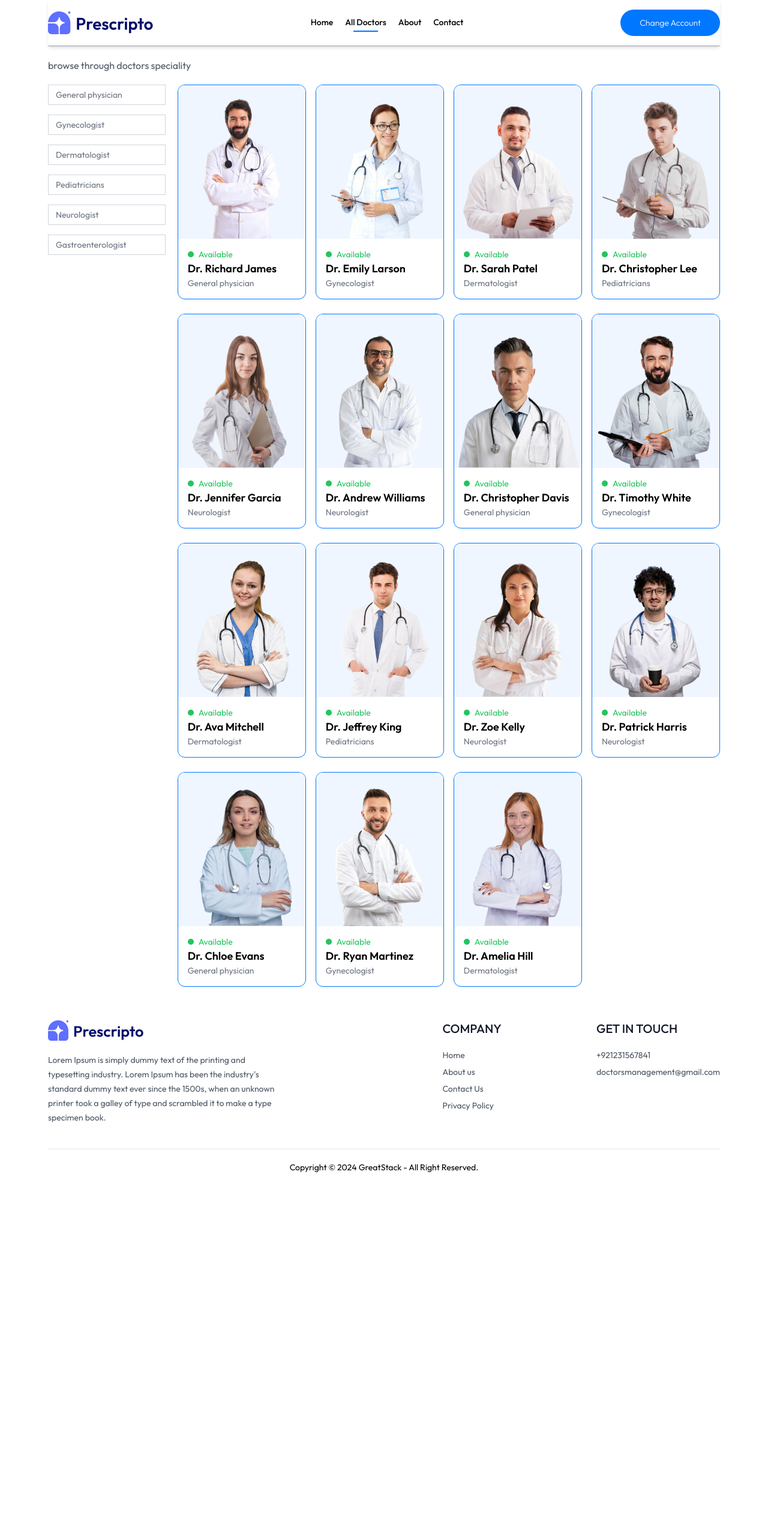
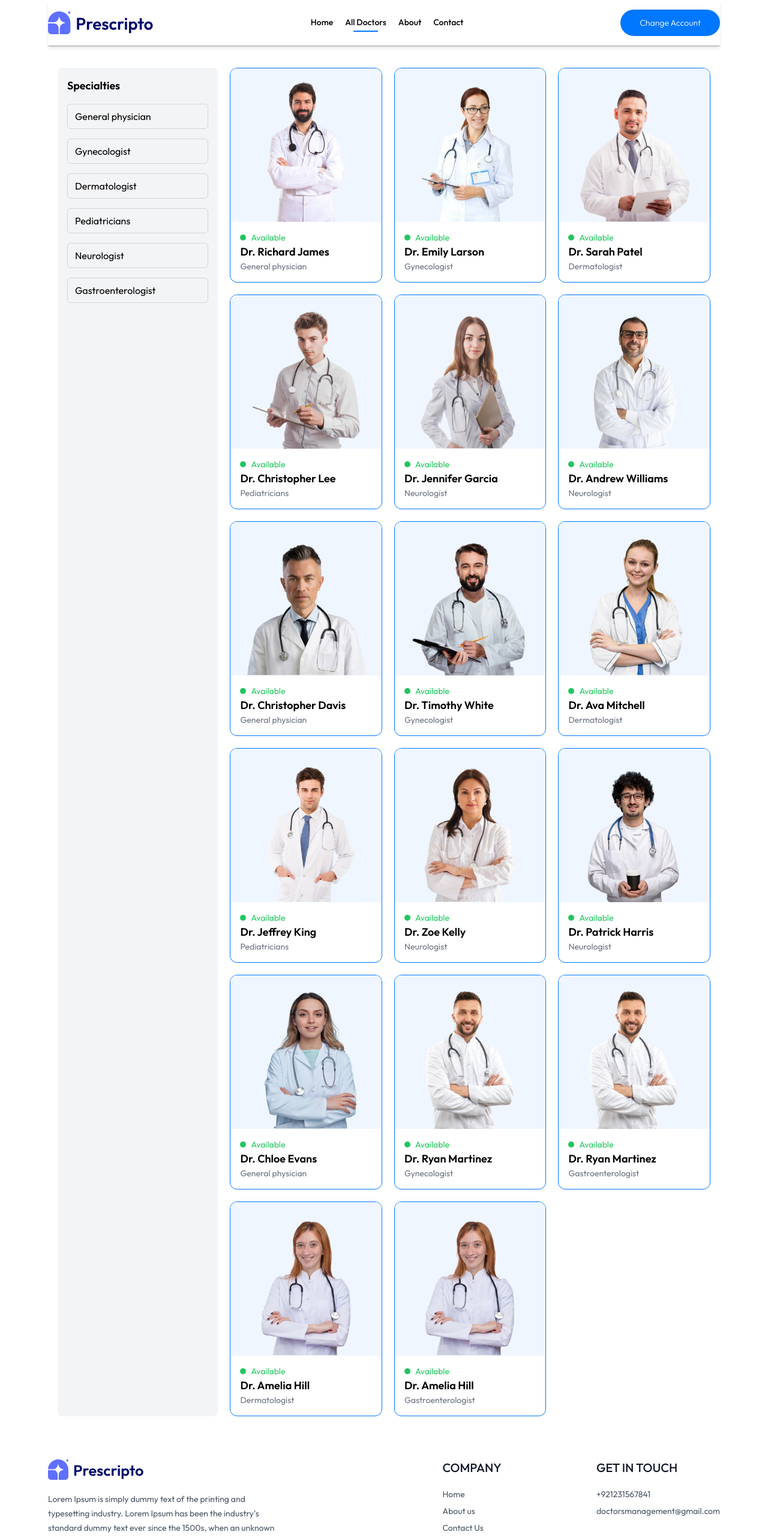
Before and after one commit to Usamasafdar540/doctor-appointment, a React (Vite) app: page /doctors in a window 1280 px wide. Shown: the top 2564 px of the page at 60% size. Before the commit the page ends 1976 px from the top, so only its background shows below. Built offline with nearby package versions, Linux system fonts and the light colour scheme.

Commit message:
Updated the Doctors Functionalities added dates and Calendar for booking

```diff
--- a/src/assets/assets_frontend/assets.js
+++ b/src/assets/assets_frontend/assets.js
@@ -282,6 +282,23 @@ export const doctors = [
             line2: 'Circle, Ring Road, London'
         }
     },
+
+    {
+        _id: 'doc14',
+        name: 'Dr. Ryan Martinez',
+        image: doc14,
+        speciality: 'Gastroenterologist',
+        degree: 'MBBS',
+        experience: '3 Years',
+        about: 'Dr. Davis has a strong commitment to delivering comprehensive medical care, focusing on preventive medicine, early diagnosis, and effective treatment strategies. Dr. Davis has a strong commitment to delivering comprehensive medical care, focusing on preventive medicine, early diagnosis, and effective treatment strategies.',
+        fees: 60,
+        address: {
+            line1: '27th Cross, Richmond',
+            line2: 'Circle, Ring Road, London'
+        }
+    },
+
+
     {
         _id: 'doc15',
         name: 'Dr. Amelia Hill',
@@ -296,4 +313,18 @@ export const doctors = [
             line2: 'Circle, Ring Road, London'
         }
     },
+    {
+        _id: 'doc15',
+        name: 'Dr. Amelia Hill',
+        image: doc15,
+        speciality: 'Gastroenterologist',
+        degree: 'MBBS',
+        experience: '1 Years',
+        about: 'Dr. Davis has a strong commitment to delivering comprehensive medical care, focusing on preventive medicine, early diagnosis, and effective treatment strategies. Dr. Davis has a strong commitment to delivering comprehensive medical care, focusing on preventive medicine, early diagnosis, and effective treatment strategies.',
+        fees: 30,
+        address: {
+            line1: '37th Cross, Richmond',
+            line2: 'Circle, Ring Road, London'
+        }
+    },
 ]
--- /dev/null
+++ b/src/components/RelatedDoctors.jsx
@@ -0,0 +1,59 @@
+import { useContext, useEffect, useState } from "react";
+import { AppContext } from "../context/AppContext";
+import { useNavigate } from "react-router-dom";
+
+// eslint-disable-next-line react/prop-types
+const RelatedDoctors = ({ speciality, docId }) => {
+  const { doctors } = useContext(AppContext);
+  const [relDocs, setRelDocs] = useState([]);
+  const navigate = useNavigate();
+
+  useEffect(() => {
+    if (doctors.length > 0 && speciality) {
+      const doctorsData = doctors.filter(
+        (doc) => doc.speciality === speciality && doc._id !== docId
+      );
+      setRelDocs(doctorsData);
+      console.log(doctorsData, "Related Data"); // ✅ Now this will show the correct related doctors
+    }
+  }, [doctors, speciality, docId]);
+
+  return (
+    <div className="flex flex-col items-center gap-4 my-16 text-gray-900 md:mx-10">
+      <h1 className="text-3xl font-medium">Top {speciality} Specialists</h1>
+      <p className="sm:w-1/3 text-center text-small">
+        Browse through our extensive list of trusted {speciality} specialists.
+      </p>
+
+      <div className="w-full grid grid-cols-auto gap-4 pt-5 gap-y-6 px-3 sm:px-0">
+        {relDocs.length > 0 ? (
+          relDocs.slice(0, 5).map((item, index) => (
+            <div
+              key={index}
+              onClick={() => navigate(`/appointment/${item._id}`)}
+              className="border border-primary rounded-xl overflow-hidden cursor-pointer hover:translate-y-[-10px] transition-all duration-500"
+            >
+              <img
+                className="bg-blue-50 h-64 object-cover"
+                src={item.image}
+                alt={item.name || "Doctor Image"}
+              />
+              <div className="p-4">
+                <div className="flex items-center gap-2 text-sm text-green-500">
+                  <p className="w-2.5 h-2.5 bg-green-500 rounded-full"></p>
+                  <p>Available</p>
+                </div>
+                <p className="font-semibold text-lg">{item.name}</p>
+                <p className="text-sm text-gray-500">{item.speciality}</p>
+              </div>
+            </div>
+          ))
+        ) : (
+          <p className="text-gray-500">No related {speciality} specialists found.</p>
+        )}
+      </div>
+    </div>
+  );
+};
+
+export default RelatedDoctors;
--- a/src/context/AppContext.jsx
+++ b/src/context/AppContext.jsx
@@ -1,20 +1,19 @@
-import { createContext } from 'react';
-import { doctors } from '../assets/assets_frontend/assets';
+import { createContext } from "react";
+import { doctors } from "../assets/assets_frontend/assets";
 
 // Create the context
 export const AppContext = createContext();
 
 const AppContextProvider = (props) => {
-  // Define the value for the context
+  const currencySymbol = "$";
   const value = {
-    doctors
+    doctors,
+    currencySymbol,
   };
 
   return (
     // Pass the value to the provider so that children can consume it
-    <AppContext.Provider value={value}>
-      {props.children}
-    </AppContext.Provider>
+    <AppContext.Provider value={value}>{props.children}</AppContext.Provider>
   );
 };
 
--- a/src/pages/appointment.jsx
+++ b/src/pages/appointment.jsx
@@ -1,9 +1,162 @@
+import { useParams } from "react-router-dom";
+import { useContext, useState, useEffect } from "react";
+import { AppContext } from "../context/AppContext";
+import { assets } from "../assets/assets_frontend/assets";
+import RelatedDoctors from "../components/RelatedDoctors";
 
+const Appointment = () => {
+  const { docId } = useParams();
+  const { doctors, currencySymbol } = useContext(AppContext);
+  const daysOfWeek = ["SUN", "MON", "TUE", "WED", "THU", "FRI", "SAT"];
+  const [docInfo, setDocInfo] = useState(null);
+  const [docSlots, setDocSlots] = useState([]);
+  const [selectedDateIndex, setSelectedDateIndex] = useState(0);
+  const [selectedSlot, setSelectedSlot] = useState(null);
+  const [loading, setLoading] = useState(true);
 
-const appointment = () => {
+  useEffect(() => {
+    const fetchDoctorInfo = async () => {
+      const doctor = doctors.find((doc) => doc._id === docId);
+      setDocInfo(doctor || null);
+      setLoading(false);
+    };
+
+    fetchDoctorInfo();
+  }, [doctors, docId]);
+
+  useEffect(() => {
+    if (!docInfo) return;
+
+    let groupedSlots = [];
+    let today = new Date();
+
+    for (let i = 0; i < 7; i++) {
+      let currentDate = new Date(today);
+      currentDate.setDate(today.getDate() + i);
+
+      let dayName = daysOfWeek[currentDate.getDay()];
+      let date = currentDate.toLocaleDateString([], { day: "2-digit", month: "short" });
+
+      if (i === 0) {
+        currentDate.setHours(currentDate.getHours() > 10 ? currentDate.getHours() + 1 : 10);
+        currentDate.setMinutes(currentDate.getMinutes() > 30 ? 30 : 0);
+      } else {
+        currentDate.setHours(10, 0, 0, 0);
+      }
+
+      let endTime = new Date(currentDate);
+      endTime.setHours(21, 0, 0, 0);
+
+      let timeSlots = [];
+      while (currentDate < endTime) {
+        timeSlots.push({
+          dateTime: new Date(currentDate),
+          time: currentDate.toLocaleString([], { hour: "2-digit", minute: "2-digit", hour12: true }),
+        });
+        currentDate.setMinutes(currentDate.getMinutes() + 30);
+      }
+
+      groupedSlots.push({
+        dayName,
+        date,
+        slots: timeSlots,
+      });
+    }
+
+    setDocSlots(groupedSlots);
+  }, [docInfo]);
+
   return (
-    <div></div>
-  )
-}
+    <div>
+      {loading ? (
+        <p className="text-center text-gray-500">Loading...</p>
+      ) : docInfo ? (
+        <>
+          <div className="flex flex-col sm:flex-row gap-4">
+            <div>
+              <img
+                className="bg-primary w-full sm:max-w-72 rounded-lg"
+                src={docInfo.image}
+                alt="doctor-image"
+              />
+            </div>
+            <div className="flex-1 border border-gray-300 p-8 py-7 bg-white mx-2 sm:mx-0 mt-[-80px] sm:mt-0 rounded-lg">
+              <p className="flex items-center gap-2 text-2xl font-medium text-gray-500">
+                {docInfo.name}
+                <img className="w-5" src={assets.verified_icon} alt="" />
+              </p>
+              <div className="flex items-center gap-2 text-sm mt-1 text-gray-600">
+                <p>
+                  {docInfo.degree} - {docInfo.speciality}
+                </p>
+                <button className="py-0.5 px-2 border text-xs rounded-full">
+                  {docInfo.experience}
+                </button>
+              </div>
+              <div>
+                <p className="flex gap-1 text-sm font-medium text-gray-900 mt-3 items-center">
+                  About <img src={assets.info_icon} alt="" />
+                </p>
+                <p className="text-sm text-gray-500 max-w-[700px] mt-1">{docInfo.about}</p>
+              </div>
+              <p className="text-gray-600 mt-3 font-medium">
+                Appointment Fee: {currencySymbol} {docInfo.fees}
+              </p>
+            </div>
+          </div>
 
-export default appointment
+          {/* Booking Slots */}
+          <div className="sm:ml-72 sm:pl-4 mt-4 font-medium text-gray-700">
+            <p>Booking Slots</p>
+            <div className="flex gap-3 text-sm items-center w-full overflow-x-scroll mt-4">
+              {docSlots.map((item, index) => (
+                <div key={index} className="text-center">
+                  <div
+                    className={`text-center py-6 min-w-16 rounded-full font-medium cursor-pointer ${
+                      selectedDateIndex === index ? "bg-primary text-white" : ""
+                    }`}
+                    onClick={() => {
+                      setSelectedDateIndex(index);
+                      setSelectedSlot(null);
+                    }}
+                  >
+                    <p>{item.dayName}</p>
+                    <p>{item.date}</p>
+                  </div>
+                </div>
+              ))}
+            </div>
+
+            {docSlots.length > 0 && (
+              <div className="flex gap-3 w-full overflow-x-scroll text-center mt-4">
+                {docSlots[selectedDateIndex]?.slots.map((slot, slotIndex) => (
+                  <div
+                    key={slotIndex}
+                    className={`cursor-pointer px-3 rounded-lg min-w-50 border text-sm ${
+                      selectedSlot === slot.dateTime ? "bg-primary text-white" : "border-gray-300"
+                    }`}
+                    onClick={() => setSelectedSlot(slot.dateTime)}
+                  >
+                    <p className="text-sm font-light flex-shrink-0 px-5 py-2 rounded-full cursor-pointer">
+                      {slot.time.toLowerCase()}
+                    </p>
+                  </div>
+                ))}
+              </div>
+            )}
+
+            <button className="bg-primary text-white text-sm font-light px-14 py-3 rounded-full my-6">
+              Book an Appointment
+            </button>
+          </div>
+
+          {docInfo && <RelatedDoctors docId={docId} speciality={docInfo.speciality} />}
+        </>
+      ) : (
+        <p className="text-center text-red-500">Doctor not found.</p>
+      )}
+    </div>
+  );
+};
+
+export default Appointment;
--- a/src/pages/doctors.jsx
+++ b/src/pages/doctors.jsx
@@ -8,6 +8,15 @@ const Doctors = () => {
   const [filterDoc, setFilterDoc] = useState([]);
   const navigate = useNavigate();
 
+  const specialties = [
+    "General physician",
+    "Gynecologist",
+    "Dermatologist",
+    "Pediatricians",
+    "Neurologist",
+    "Gastroenterologist",
+  ];
+
   const applyFilter = () => {
     if (speciality) {
       setFilterDoc(doctors.filter((doc) => doc.speciality === speciality));
@@ -15,33 +24,57 @@ const Doctors = () => {
       setFilterDoc(doctors);
     }
   };
+
   useEffect(() => {
     applyFilter();
-  });
+  }, [doctors, speciality]);
 
-  // console.log(speciality)
+  const handleSpecialityClick = (speciality) => {
+    if (speciality === "General physician") {
+      navigate(`/doctors`);
+    } else {
+      navigate(`/doctors/${speciality}`);
+    }
+  };
+
   return (
-    <div>
-      <p className="text-gray-600">browse through doctors speciality</p>
-      <div className="flex flex-col sm:flex-row items-start gap-5 mt-5">
-        <div className="flex flex-col text-gray-500 text-sm gap-4" >
-          <p className="w-[94vw] sm:w-auto pl-3 py-1.5 pr-16 border border-gray-300 rounder transition-all cursor-pointer">General physician</p>
-          <p className="w-[94vw] sm:w-auto pl-3 py-1.5 pr-16 border border-gray-300 rounder transition-all cursor-pointer">Gynecologist</p>
-          <p className="w-[94vw] sm:w-auto pl-3 py-1.5 pr-16 border border-gray-300 rounder transition-all cursor-pointer">Dermatologist</p>
-          <p className="w-[94vw] sm:w-auto pl-3 py-1.5 pr-16 border border-gray-300 rounder transition-all cursor-pointer">Pediatricians</p>
-          <p className="w-[94vw] sm:w-auto pl-3 py-1.5 pr-16 border border-gray-300 rounder transition-all cursor-pointer">Neurologist</p>
-          <p className="w-[94vw] sm:w-auto pl-3 py-1.5 pr-16 border border-gray-300 rounder transition-all cursor-pointer">Gastroenterologist</p>
+    <div className="container mx-auto p-4">
+      <div className="flex flex-col sm:flex-row gap-5">
+        <div className="w-full sm:w-1/4 bg-gray-100 p-4 rounded-lg">
+          <p className="text-lg font-semibold mb-4">Specialties</p>
+          <div className="flex flex-col gap-4">
+            {specialties.map((speciality, index) => (
+              <p
+                key={index}
+                onClick={() => handleSpecialityClick(speciality)}
+                className="cursor-pointer py-2 px-3 border border-gray-300 rounded-md transition-all hover:bg-primary hover:text-white"
+              >
+                {speciality}
+              </p>
+            ))}
+          </div>
         </div>
 
-      <div className="w-full grid grid-cols-auto gap-4  gap-y-6">
-        {filterDoc.map((item, index) => (
+        <div className="w-full sm:w-3/4 grid grid-cols-1 sm:grid-cols-2 lg:grid-cols-3 gap-5">
+          {filterDoc.length === 0 ? (
+            <div className="col-span-3 text-center p-8 bg-gray-100 rounded-lg">
+              <h2 className="text-xl font-semibold text-gray-600 mb-4">
+                No doctors available
+              </h2>
+              <p className="text-gray-500">
+                Unfortunately, we couldn&apos;t find any doctors matching this
+                specialty.
+              </p>
+            </div>
+          ) : (
+            filterDoc.map((item, index) => (
               <div
+                key={index}
                 onClick={() => navigate(`/appointment/${item._id}`)}
                 className="border border-primary rounded-xl overflow-hidden cursor-pointer hover:translate-y-[-10px] transition-all duration-500"
-            key={index}
               >
                 <img
-              className="bg-blue-50  h-64 object-cover"
+                  className="bg-blue-50 h-64 object-cover w-full"
                   src={item.image}
                   alt={item.name || "Doctor Image"}
                 />
@@ -54,7 +87,8 @@ const Doctors = () => {
                   <p className="text-sm text-gray-500">{item.speciality}</p>
                 </div>
               </div>
-        ))}
+            ))
+          )}
         </div>
       </div>
     </div>
--- a/src/routes.jsx
+++ b/src/routes.jsx
@@ -7,7 +7,7 @@ import Contact from './pages/contact';
 import MyProfile from './pages/myProfile';
 import MyAppointments from './pages/myAppointments';
 import Appointment from './pages/appointment';
-// updated
+
 // Define all routes (both protected and unprotected)
 export const allRoutes = [
   {
```
Lines whose indentation alone changed are shown as unchanged.
